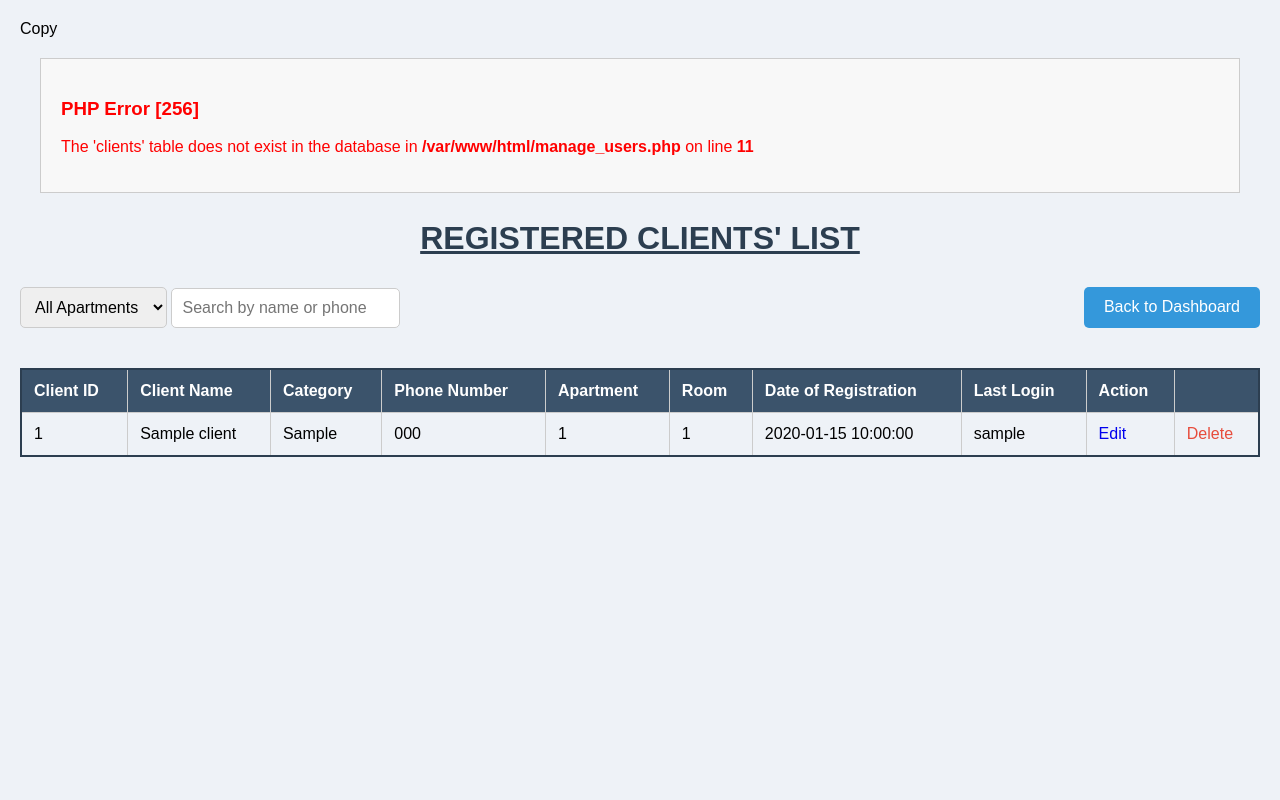
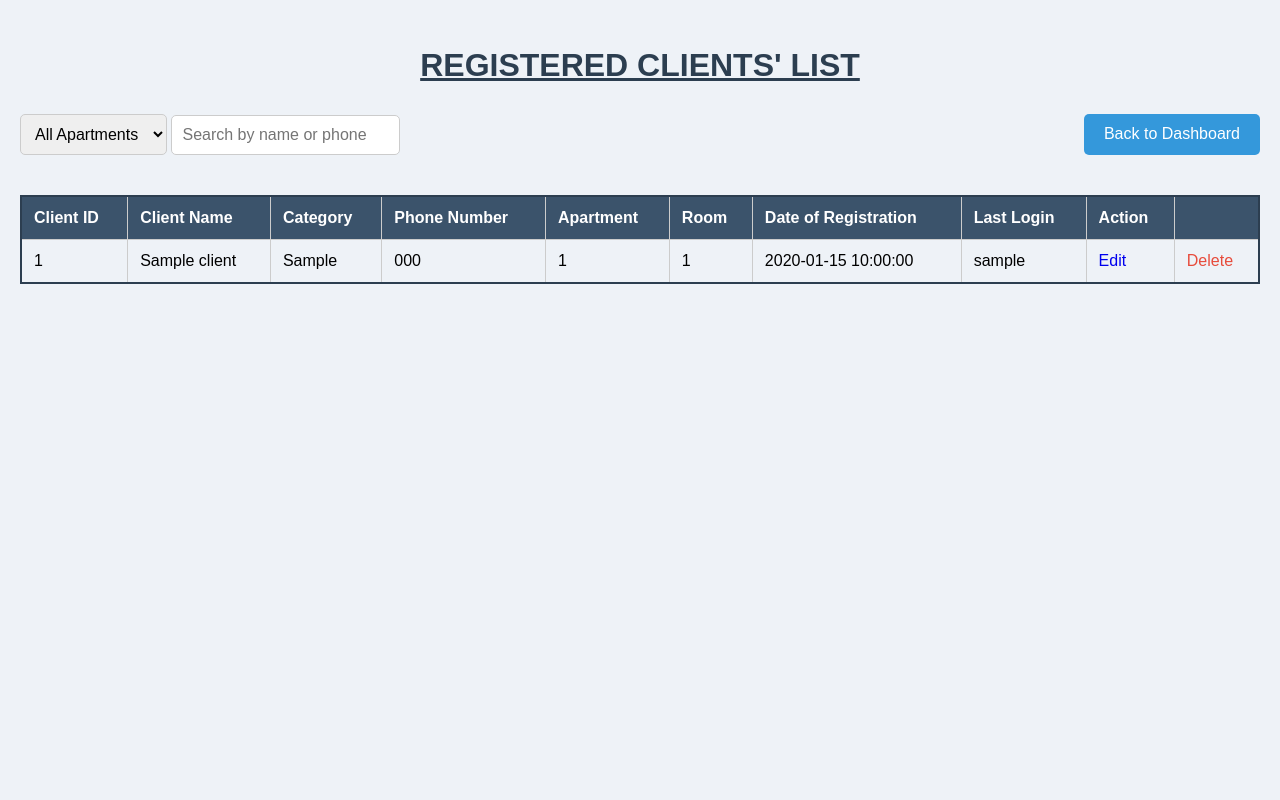
Before and after one commit to alexnamurinda/smart_meter, a PHP site: page /manage_users.php in a window 1280 px wide. Run offline with PHP 8.4, Linux system fonts and the light colour scheme; tables that the repository leaves empty or names only in its code hold one stand-in row (values such as "Sample post").

Commit message:
insertion fix

```diff
--- a/index.php
+++ b/index.php
@@ -25,6 +25,7 @@
 
     <?php
     //PDO database connection
+    include 'error_handler.php';
     include 'databasecreation.php';
     include 'db.php';
 
--- a/manage_users.php
+++ b/manage_users.php
@@ -1,4 +1,4 @@
-Copy<?php
+<?php
 // Include error handler first
 include 'error_handler.php';
 include 'db.php';
```
Lines whose indentation alone changed are shown as unchanged.
